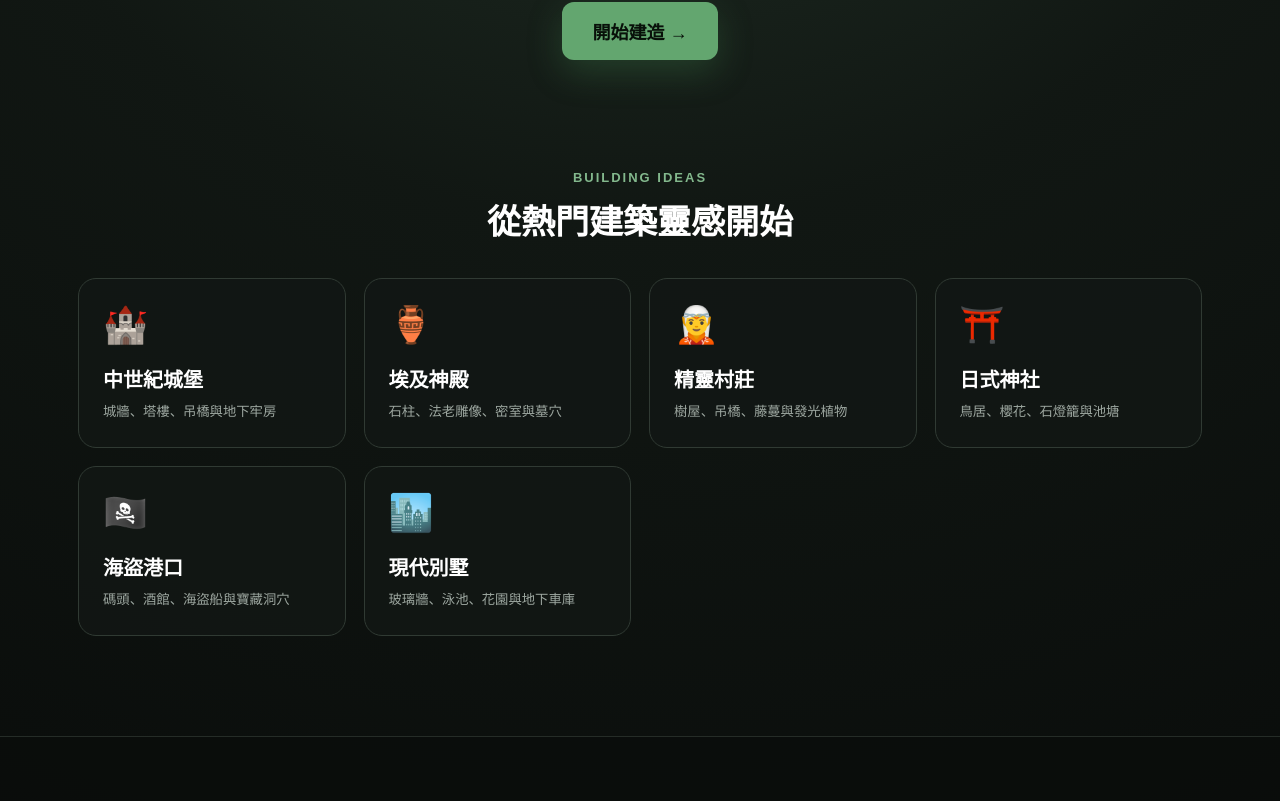
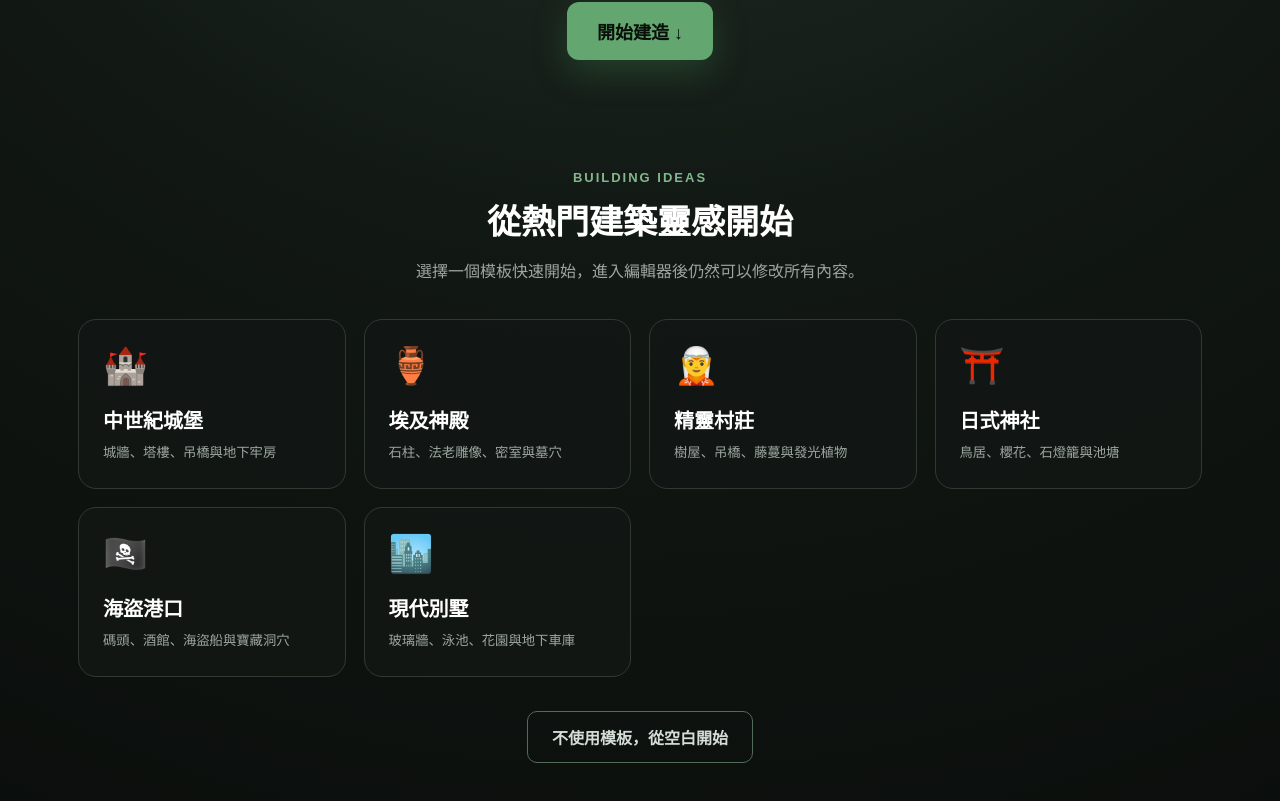
Before and after one commit to ishowtw168/MinecraftAI_Building, a Next.js app in the folder apps/web/: page / in a window 1280 px wide. Shown: the part 559-1360 px from the top of the page. Built offline with nearby package versions, Linux system fonts and the light colour scheme.

Commit message:
feat: separate editor and start building actions

```diff
--- a/apps/web/app/page.tsx
+++ b/apps/web/app/page.tsx
@@ -10,8 +10,10 @@ import { templates } from "@/data/templates";
 
 export default function HomePage() {
   const [isEditorOpen, setIsEditorOpen] = useState(false);
+
   const [selectedTemplate, setSelectedTemplate] =
     useState<ProjectData | undefined>();
+
   const [project, setProject] = useState<ProjectData | null>(null);
 
   async function handleGenerate(data: ProjectData) {
@@ -38,6 +40,15 @@ export default function HomePage() {
     setSelectedTemplate(templateData);
     setProject(null);
     setIsEditorOpen(true);
+  }
+
+  function scrollToTemplates() {
+    document
+      .getElementById("building-ideas")
+      ?.scrollIntoView({
+        behavior: "smooth",
+        block: "start",
+      });
   }
 
   if (isEditorOpen) {
@@ -89,6 +100,7 @@ export default function HomePage() {
           display: "flex",
           alignItems: "center",
           justifyContent: "space-between",
+          gap: 20,
         }}
       >
         <div
@@ -172,7 +184,7 @@ export default function HomePage() {
 
         <button
           type="button"
-          onClick={openEmptyEditor}
+          onClick={scrollToTemplates}
           style={{
             marginTop: 38,
             padding: "16px 30px",
@@ -186,18 +198,25 @@ export default function HomePage() {
             boxShadow: "0 12px 35px rgba(71, 139, 84, 0.3)",
           }}
         >
-          開始建造 →
+          開始建造 ↓
         </button>
       </section>
 
       <section
+        id="building-ideas"
         style={{
           maxWidth: 1180,
           margin: "0 auto",
           padding: "30px 28px 100px",
+          scrollMarginTop: 30,
         }}
       >
-        <div style={{ textAlign: "center", marginBottom: 34 }}>
+        <div
+          style={{
+            textAlign: "center",
+            marginBottom: 34,
+          }}
+        >
           <p
             style={{
               margin: 0,
@@ -218,12 +237,24 @@ export default function HomePage() {
           >
             從熱門建築靈感開始
           </h2>
+
+          <p
+            style={{
+              maxWidth: 620,
+              margin: "14px auto 0",
+              color: "#9da7a0",
+              lineHeight: 1.7,
+            }}
+          >
+            選擇一個模板快速開始，進入編輯器後仍然可以修改所有內容。
+          </p>
         </div>
 
         <div
           style={{
             display: "grid",
-            gridTemplateColumns: "repeat(auto-fit, minmax(240px, 1fr))",
+            gridTemplateColumns:
+              "repeat(auto-fit, minmax(240px, 1fr))",
             gap: 18,
           }}
         >
@@ -231,7 +262,9 @@ export default function HomePage() {
             <button
               key={template.name}
               type="button"
-              onClick={() => openTemplateEditor(template.data)}
+              onClick={() =>
+                openTemplateEditor(template.data)
+              }
               style={{
                 minHeight: 170,
                 padding: 24,
@@ -243,7 +276,9 @@ export default function HomePage() {
                 cursor: "pointer",
               }}
             >
-              <div style={{ fontSize: 36 }}>{template.icon}</div>
+              <div style={{ fontSize: 36 }}>
+                {template.icon}
+              </div>
 
               <h3
                 style={{
@@ -266,6 +301,30 @@ export default function HomePage() {
             </button>
           ))}
         </div>
+
+        <div
+          style={{
+            marginTop: 34,
+            textAlign: "center",
+          }}
+        >
+          <button
+            type="button"
+            onClick={openEmptyEditor}
+            style={{
+              padding: "13px 24px",
+              border: "1px solid #536b59",
+              borderRadius: 10,
+              background: "transparent",
+              color: "#d5ddd7",
+              fontSize: 16,
+              fontWeight: 700,
+              cursor: "pointer",
+            }}
+          >
+            不使用模板，從空白開始
+          </button>
+        </div>
       </section>
 
       <section
@@ -281,7 +340,8 @@ export default function HomePage() {
             margin: "0 auto",
             padding: "70px 28px",
             display: "grid",
-            gridTemplateColumns: "repeat(auto-fit, minmax(220px, 1fr))",
+            gridTemplateColumns:
+              "repeat(auto-fit, minmax(220px, 1fr))",
             gap: 24,
           }}
         >
@@ -303,9 +363,13 @@ export default function HomePage() {
             },
           ].map((feature) => (
             <div key={feature.title}>
-              <div style={{ fontSize: 32 }}>{feature.icon}</div>
+              <div style={{ fontSize: 32 }}>
+                {feature.icon}
+              </div>
 
-              <h3 style={{ marginBottom: 8 }}>{feature.title}</h3>
+              <h3 style={{ marginBottom: 8 }}>
+                {feature.title}
+              </h3>
 
               <p
                 style={{
```
